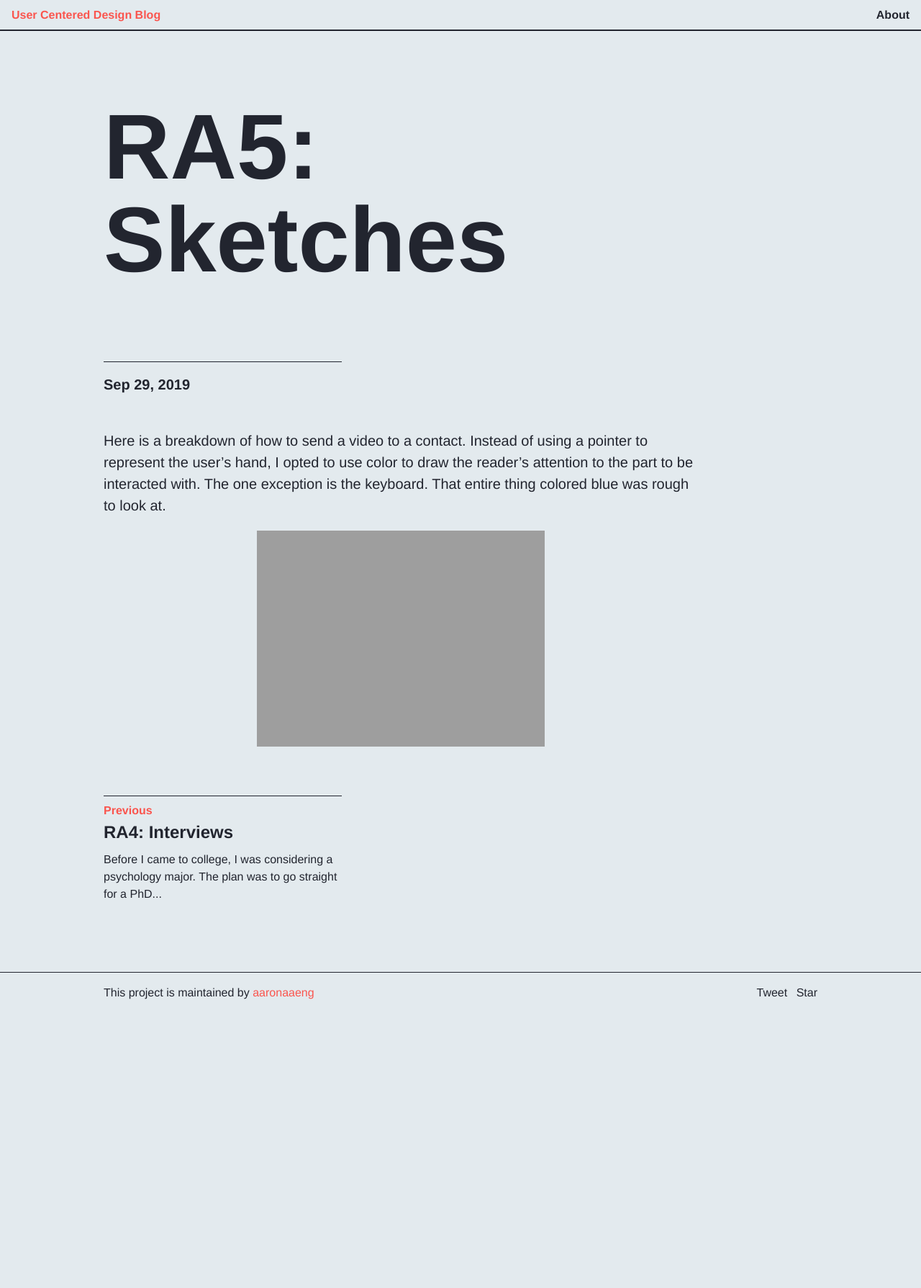
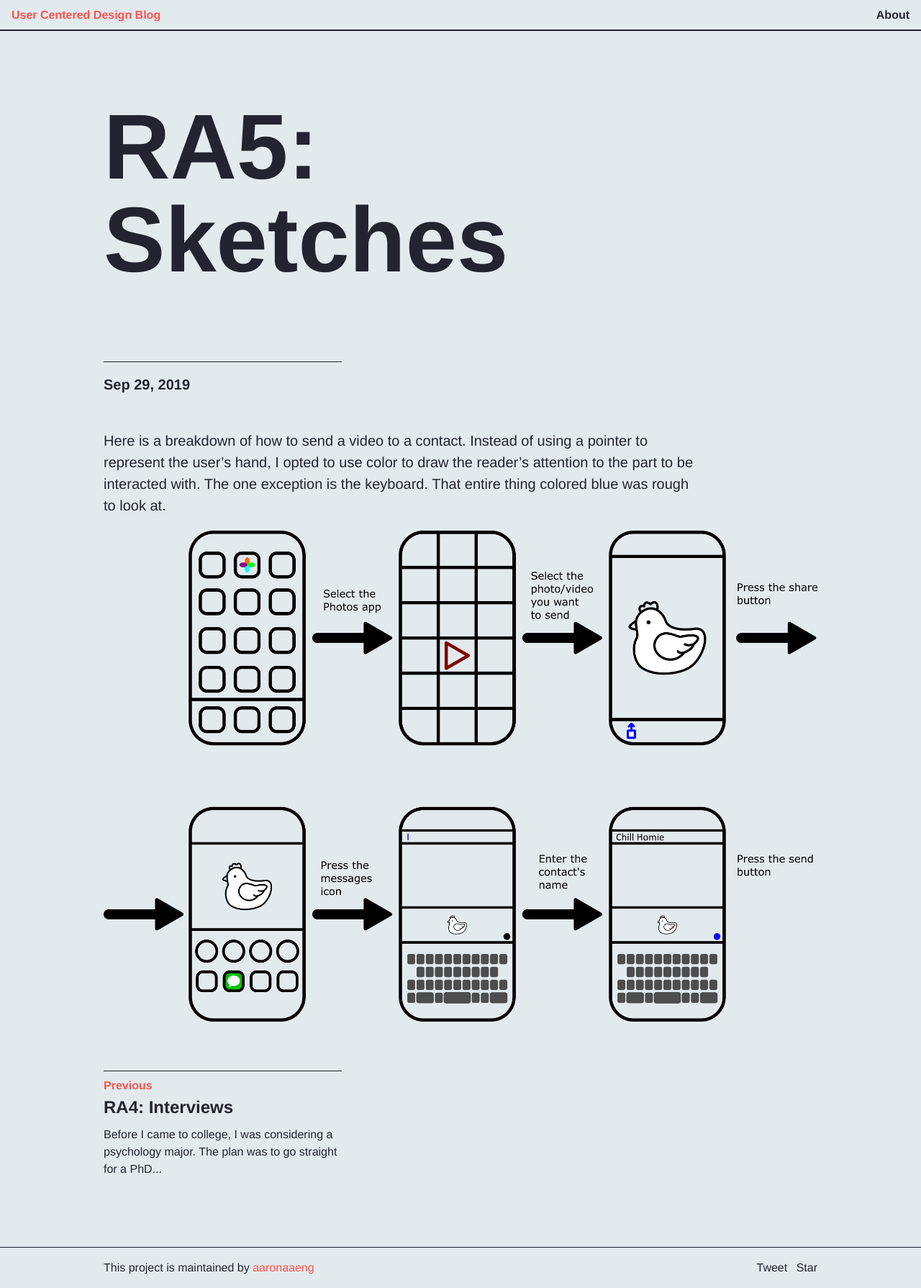
Before and after one commit to aaronaaeng/5839, a Jekyll site: the page built from _posts/2019-09-29-ra5-sketches.md, in a window 1280 px wide. Shown: the whole page at 72% size. Built offline with Jekyll 4.4.1, drawn with Linux system fonts in a browser that asks for light colours; nearby versions of some CDN libraries; comment, search, counter and statistics services are not loaded; before the commit the page ends 1407 px from its top, so only the background shows below that.

Commit message:
actually fix image

```diff
--- a/_posts/2019-09-29-ra5-sketches.md
+++ b/_posts/2019-09-29-ra5-sketches.md
@@ -7,4 +7,4 @@ categories: general
 
 Here is a breakdown of how to send a video to a contact.  Instead of using a pointer to represent the user's hand, I opted to use color to draw the reader's attention to the part to be interacted with.  The one exception is the keyboard.  That entire thing colored blue was rough to look at.
 
-![Send a Chicken]({{ "https://aaronaaeng.github.io/5839/assets/UCD_Sketch.png" }}){: .center-image }
+![Send a Chicken]({{ "https://aaronaaeng.github.io/5839/assets/UCD_Sketch_Transparent.png" }}){: .center-image }
```
